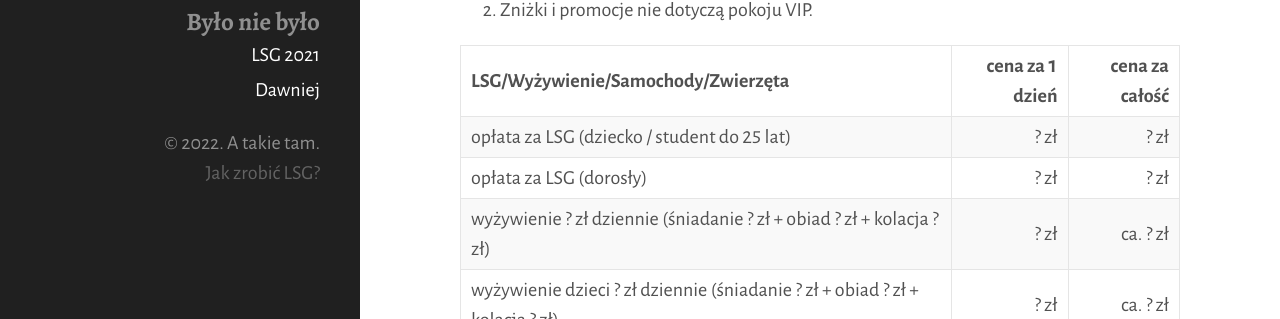
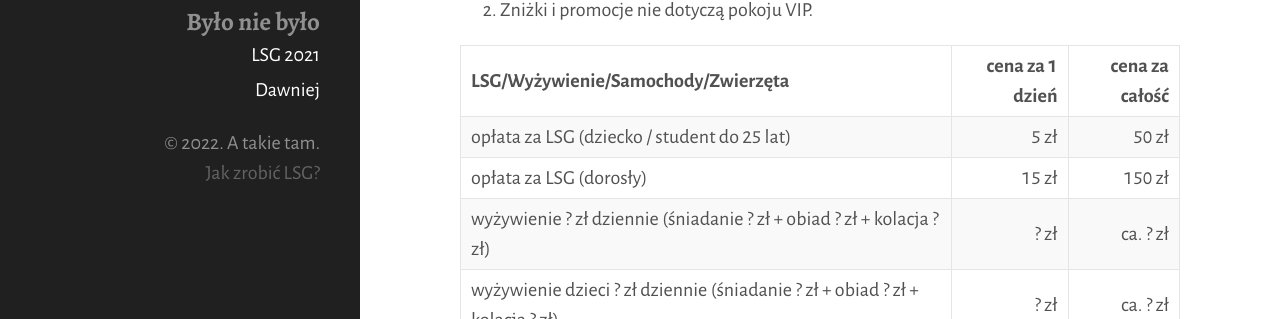
Before and after one commit to tasuki/lsg, a Jekyll site: the page built from cennik.md, in a window 1280 px wide. Shown: the part 664-983 px from the top of the page. Built offline with Jekyll 4.4.1, drawn with Linux system fonts in a browser that asks for light colours; nearby versions of some CDN libraries.

Commit message:
Tanie dzieci, drodzy dorośli...

```diff
--- a/cennik.md
+++ b/cennik.md
@@ -23,8 +23,8 @@ Uwagi:
 
 | LSG/Wyżywienie/Samochody/Zwierzęta                                             | cena za 1 dzień | cena za całość |
 | ------------------------------------------------------------------------------ | --------------: | -------------: |
-| opłata za LSG (dziecko / student do 25 lat)                                    |            ? zł |           ? zł |
-| opłata za LSG (dorosły)                                                        |            ? zł |           ? zł |
+| opłata za LSG (dziecko / student do 25 lat)                                    |            5 zł |          50 zł |
+| opłata za LSG (dorosły)                                                        |           15 zł |         150 zł |
 | wyżywienie ? zł dziennie (śniadanie ? zł + obiad ? zł + kolacja ? zł)          |            ? zł |       ca. ? zł |
 | wyżywienie dzieci  ? zł dziennie (śniadanie ? zł + obiad  ? zł + kolacja ? zł) |            ? zł |       ca. ? zł |
 | motor/samochód                                                                 |            4 zł |          40 zł |
```
